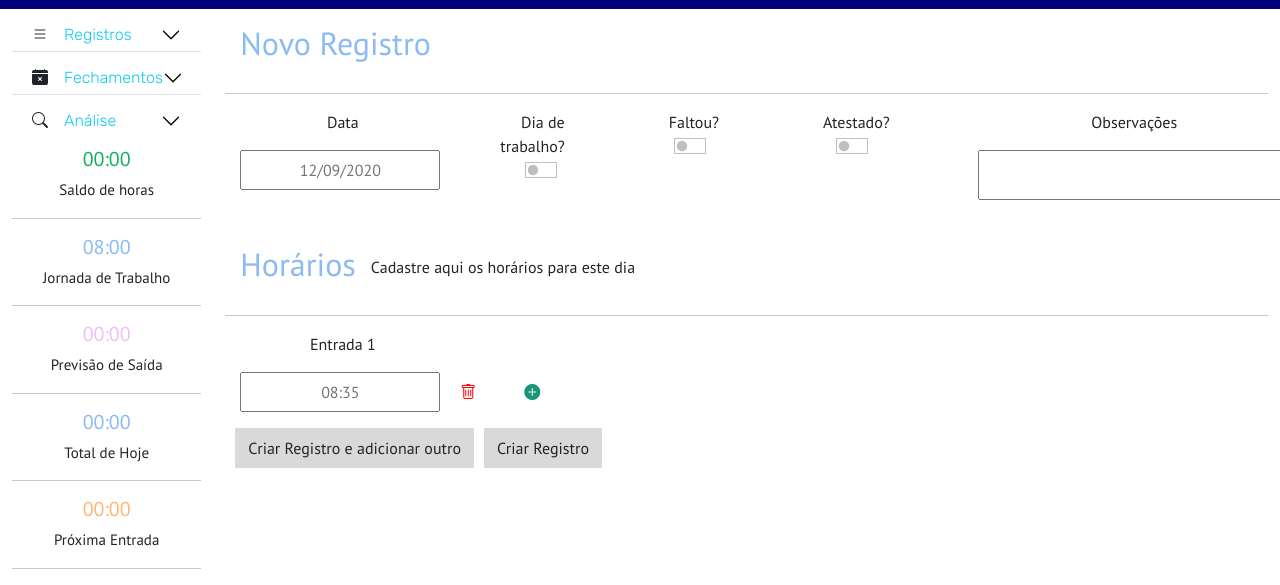
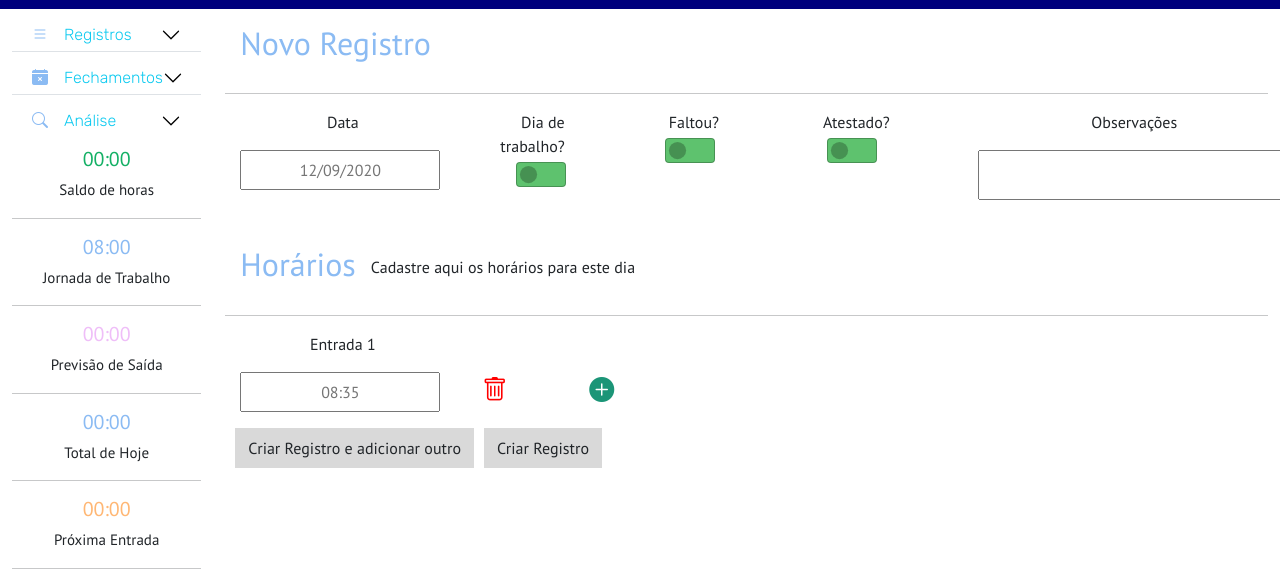
Before and after one commit to isabellaalv/ApontaHoras, a plain HTML site: page registro.html in a window 1280 px wide. Shown: the part 61-646 px from the top of the page. Drawn offline with nearby package versions, Linux system fonts and the light colour scheme; a web font is replaced by a local one.

Commit message:
alteração

```diff
--- a/registro.html
+++ b/registro.html
@@ -42,7 +42,7 @@
               <h2 class="accordion-header" id="flush-headingOne">
                 <button class="accordion-button collapsed" type="button" data-bs-toggle="collapse"
                   data-bs-target="#flush-collapseOne" aria-expanded="false" aria-controls="flush-collapseOne">
-                  <i class="bi bi-list pe-3"></i>
+                  <i class="bi bi-list pe-3 menuicon"></i>
                   <p class="text-info pt-3 registro">Registros</p>
                 </button>
               </h2>
@@ -69,7 +69,7 @@
               <h2 class="accordion-header" id="flush-headingTwo">
                 <button class="accordion-button collapsed" type="button" data-bs-toggle="collapse"
                   data-bs-target="#flush-collapseTwo" aria-expanded="false" aria-controls="flush-collapseTwo">
-                  <i class="bi bi-calendar-x-fill pe-3"></i>
+                  <i class="bi bi-calendar-x-fill pe-3 menuicon"></i>
                   <p class="text-info pt-3 registro">Fechamentos</p>
                 </button>
               </h2>
@@ -92,7 +92,7 @@
               <h2 class="accordion-header" id="flush-headingThree">
                 <button class="accordion-button collapsed" type="button" data-bs-toggle="collapse"
                   data-bs-target="#flush-collapseThree" aria-expanded="false" aria-controls="flush-collapseThree">
-                  <i class="bi bi-search pe-3"></i>
+                  <i class="bi bi-search pe-3 menuicon"></i>
                   <p class="text-info pt-3 registro">Análise</p>
                 </button>
               </h2>
@@ -112,35 +112,35 @@
           <div class="menufinal">
             <div class="saldo">
               <h2 class="saldoh2 text-center">00:00</h2>
-              <p class="text-center p3" >Saldo de horas</p>
+              <p class="text-center p3">Saldo de horas</p>
             </div>
           </div>
           <hr>
           <div class="menufinal">
             <div class="saldo">
               <h2 class="jorh2 text-center">08:00</h2>
-              <p class="text-center p3" >Jornada de Trabalho</p>
+              <p class="text-center p3">Jornada de Trabalho</p>
             </div>
           </div>
           <hr>
           <div class="menufinal">
             <div class="saldo">
               <h2 class="totalh2 text-center">00:00</h2>
-              <p class="text-center p3" >Previsão de Saída</p>
+              <p class="text-center p3">Previsão de Saída</p>
             </div>
           </div>
           <hr>
           <div class="menufinal">
             <div class="saldo">
               <h2 class="jorh2 text-center">00:00</h2>
-              <p class="text-center p3" >Total de Hoje</p>
+              <p class="text-center p3">Total de Hoje</p>
             </div>
           </div>
           <hr>
           <div class="menufinal">
             <div class="saldo">
               <h2 class="entrh2 text-center">00:00</h2>
-              <p class="text-center p3" >Próxima Entrada</p>
+              <p class="text-center p3">Próxima Entrada</p>
             </div>
           </div>
           <hr>
@@ -166,19 +166,19 @@
               <div class="form-check form-switch form-check-reverse d-flex flex-column mb-2 ps-3">
                 <label class="form-check-label ms-4" for="flexSwitchCheckReverse">Dia de trabalho?</label>
                 <div class="check d-flex justify-content-center ">
-                <input class="form-check-input rounded-0" type="checkbox" id="flexSwitchCheckReverse">
+                  <input class="form-check-input rounded-1 inp" type="checkbox" id="flexSwitchCheckReverse">
                 </div>
               </div>
               <div class="form-check form-switch form-check-reverse d-flex flex-column mb-2 ps-3">
                 <label class="form-check-label ms-5" for="flexSwitchCheckReverse">Faltou?</label>
                 <div class="check d-flex justify-content-center ">
-              <input class="form-check-input rounded-0" type="checkbox" id="flexSwitchCheckReverse">
+                  <input class="form-check-input rounded-1 inp" type="checkbox" id="flexSwitchCheckReverse">
                 </div>
               </div>
               <div class="form-check form-switch form-check-reverse d-flex flex-column mb-2 ps-3">
                 <label class="form-check-label ms-5" for="flexSwitchCheckReverse">Atestado?</label>
                 <div class="check d-flex justify-content-center ">
-            <input class="form-check-input rounded-0" type="checkbox" id="flexSwitchCheckReverse">
+                  <input class="form-check-input rounded-1 inp" type="checkbox" id="flexSwitchCheckReverse">
                 </div>
               </div>
 
@@ -208,9 +208,12 @@
                       <input class="in d-block" type="text" placeholder="08:35" />
 
 
-                    </div><i class="bi bi-trash mt-5 icon"></i>
+                    </div>
+                    <button class="btn btn-outline-secondary mt-3 border-0 pt-4 iconebtn" type="button"
+                      id="button-addon2"><i class="bi bi-trash mt-5 icon "></i></button>
+                    <button class="btn btn-outline-secondary mt-3 border-0 pt-4 iconebtn" type="button"
+                      id="button-addon2"><i class="bi bi-plus-circle-fill ms-5 mt-5 icone"></i></button>
 
-                    <i class="bi bi-plus-circle-fill ms-5 mt-5 icone"></i>
 
                   </div>
 
--- a/styles/styles.css
+++ b/styles/styles.css
@@ -10,7 +10,7 @@ h2{
 header{
         background-color: #00007D;
         height: 70px;
-        width: 100%;
+        width: auto;
 }
 .imglogo{
     padding: 10px;
@@ -135,11 +135,32 @@ li {
     font-size: 20px;
 }
 
+
+
 .entrh2{
     color: #FFB774;
     font-size: 20px;
 }
 
+.menuicon{
+    color: #8BBBF3;
+}
+
+.icon{
+    font-size: 25px;
+}
+
+.icone{
+    font-size: 25px;
+}
+
+.iconebtn{
+    background-color: white;
+}
+
+.iconebtn:hover{
+    background-color: white !important;
+}
 .totalh2{
     color: #EFBEF8;
     font-size: 20px;
@@ -163,7 +184,23 @@ input{
     margin-right: 20px;
 }
 
+.inp{
+    width: 50px !important;
+    height: 25px !important;
+    background-color: #5EC26E;
+}
+
 .datas{
     background-color: #D9D9D9;
     width: 150px;
 }
+
+@media (max-width: 375px){
+    .menuprincipal{
+        display: none;
+    }
+
+    .conteudoprincipal{
+
+    }
+}
```
Also changed, not shown: ferias.html (+3 -3 lines), index.html (+7 -7 lines). Lines whose indentation alone changed are shown as unchanged.
